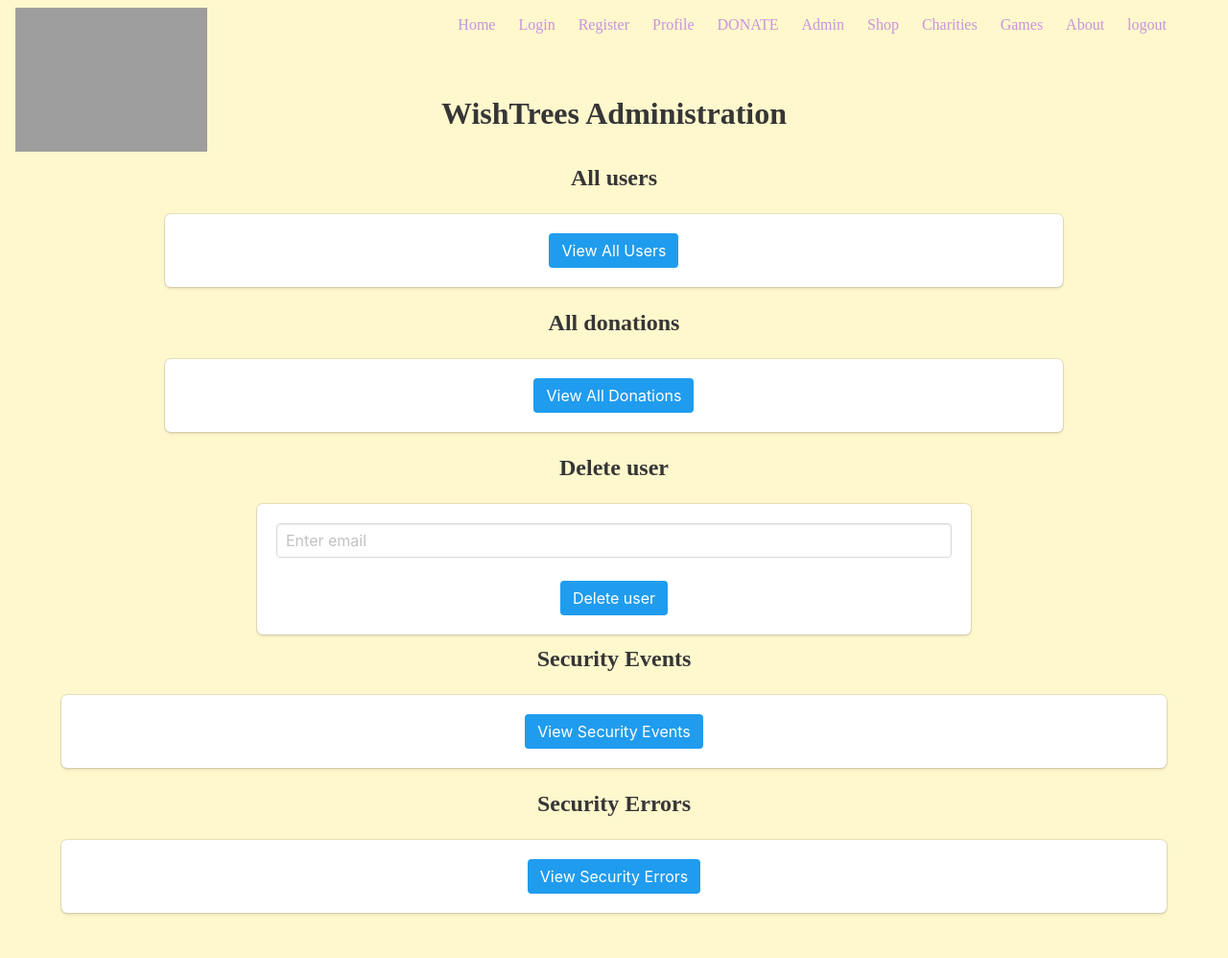
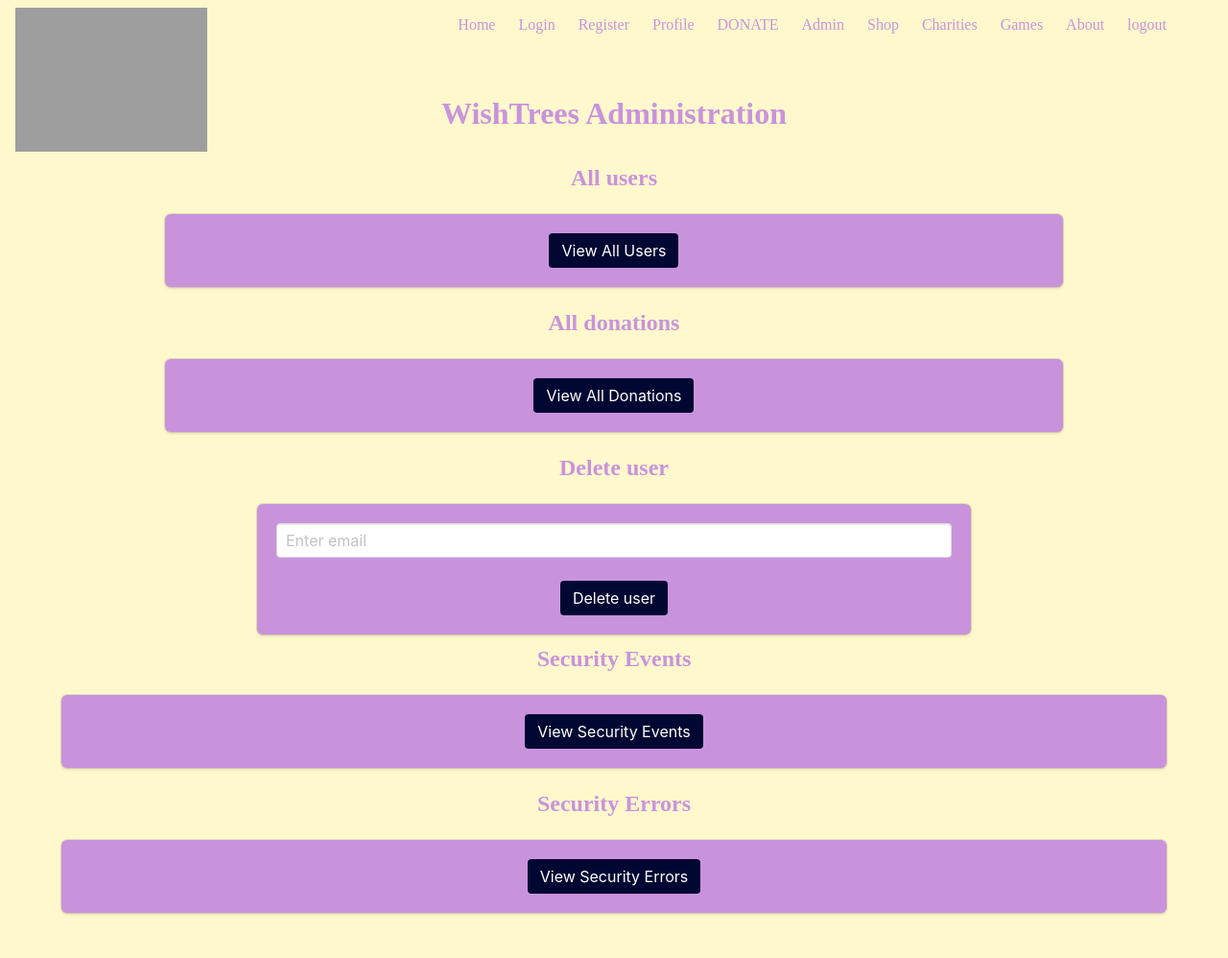
Before and after one commit to MarcusH-P/WishTrees, a Flask app: page /admin in a window 1280 px wide. Shown: the top 998 px of the page at 96% size. Run offline with Flask 2, Linux system fonts and the light colour scheme; some libraries are stand-ins or nearby versions; grey boxes are pictures that could not be loaded.

Commit message:
Changed colors to match the rest of the website

```diff
--- a/templates/admin.html
+++ b/templates/admin.html
@@ -2,7 +2,7 @@
 
 {% block content %}
 
-    <h3 class="title is-3">WishTrees Administration
+    <h3 class="title is-3" style="color: #c993dc">WishTrees Administration
     </h3>
     <div class="column is-10 is-offset-1">
         {% with messages = get_flashed_messages() %}
@@ -13,8 +13,8 @@
             {% endif %}
         {% endwith %}
 
-        <h4 class="title is-4">All users</h4>
-        <div class="box">
+        <h4 class="title is-4" style="color: #c993dc">All users</h4>
+        <div class="box" style="background-color: #c993dc">
             {% if all_users %}
                 <div class="field">
                     <table class="table">
@@ -43,12 +43,12 @@
             {% endif %}
             <form method="POST" action="/view_users">
                 <div>
-                    <button class="button is-info is-centered">View All Users</button>
+                    <button class="button is-info is-centered" style="background-color: #000732">View All Users</button>
                 </div>
             </form>
         </div>
-        <h4 class="title is-4">All donations</h4>
-        <div class="box">
+        <h4 class="title is-4" style="color: #c993dc">All donations</h4>
+        <div class="box" style="background-color: #c993dc">
             {% if all_donations %}
                 <div class="field">
                     <table class="table">
@@ -69,14 +69,14 @@
             {% endif %}
             <form method="POST" action="/view_donations">
                 <div>
-                    <button class="button is-info is-centered">View All Donations</button>
+                    <button class="button is-info is-centered" style="background-color: #000732">View All Donations</button>
                 </div>
             </form>
         </div>
     </div>
     <div class="column is-8 is-offset-2">
-        <h4 class="title is-4">Delete user</h4>
-        <div class="box">
+        <h4 class="title is-4" style="color: #c993dc">Delete user</h4>
+        <div class="box" style="background-color: #c993dc">
             <form method="POST" action="/delete_user">
                 <div class="columns is-multiline is-centered">
                     <div class="column is-one-sixth">
@@ -84,13 +84,13 @@
                     </div>
                 </div>
                 <div>
-                    <button class="button is-info is-centered">Delete user</button>
+                    <button class="button is-info is-centered" style="background-color: #000732">Delete user</button>
                 </div>
             </form>
         </div>
     </div>
-    <h4 class="title is-4">Security Events</h4>
-        <div class="box">
+    <h4 class="title is-4" style="color: #c993dc">Security Events</h4>
+        <div class="box" style="background-color: #c993dc">
             {% if all_events %}
                 <div class="field">
                     <table class="table">
@@ -113,12 +113,12 @@
             {% endif %}
             <form method="POST" action="/view_security">
                 <div>
-                    <button class="button is-info is-centered">View Security Events</button>
+                    <button class="button is-info is-centered" style="background-color: #000732">View Security Events</button>
                 </div>
             </form>
         </div>
-        <h4 class="title is-4">Security Errors</h4>
-        <div class="box">
+        <h4 class="title is-4" style="color: #c993dc">Security Errors</h4>
+        <div class="box" style="background-color: #c993dc">
             {% if all_errors %}
                 <div class="field">
                     <table class="table">
@@ -139,7 +139,7 @@
             {% endif %}
             <form method="POST" action="/view_security_errors">
                 <div>
-                    <button class="button is-info is-centered">View Security Errors</button>
+                    <button class="button is-info is-centered" style="background-color: #000732">View Security Errors</button>
                 </div>
             </form>
         </div>
```
